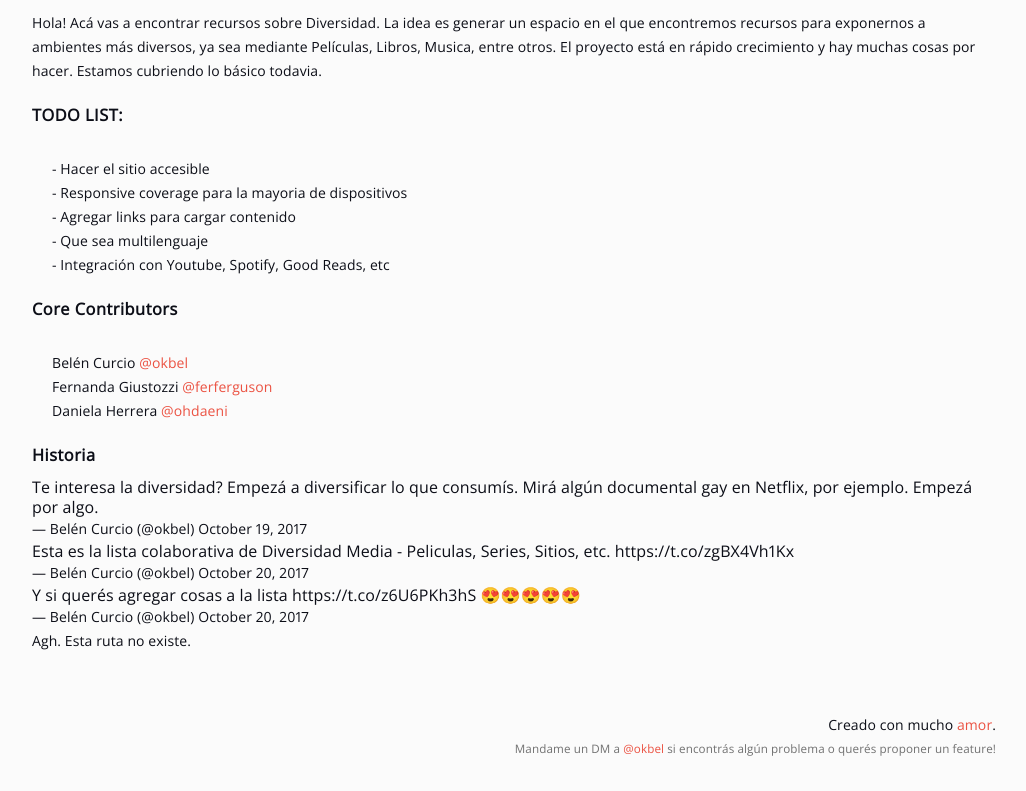
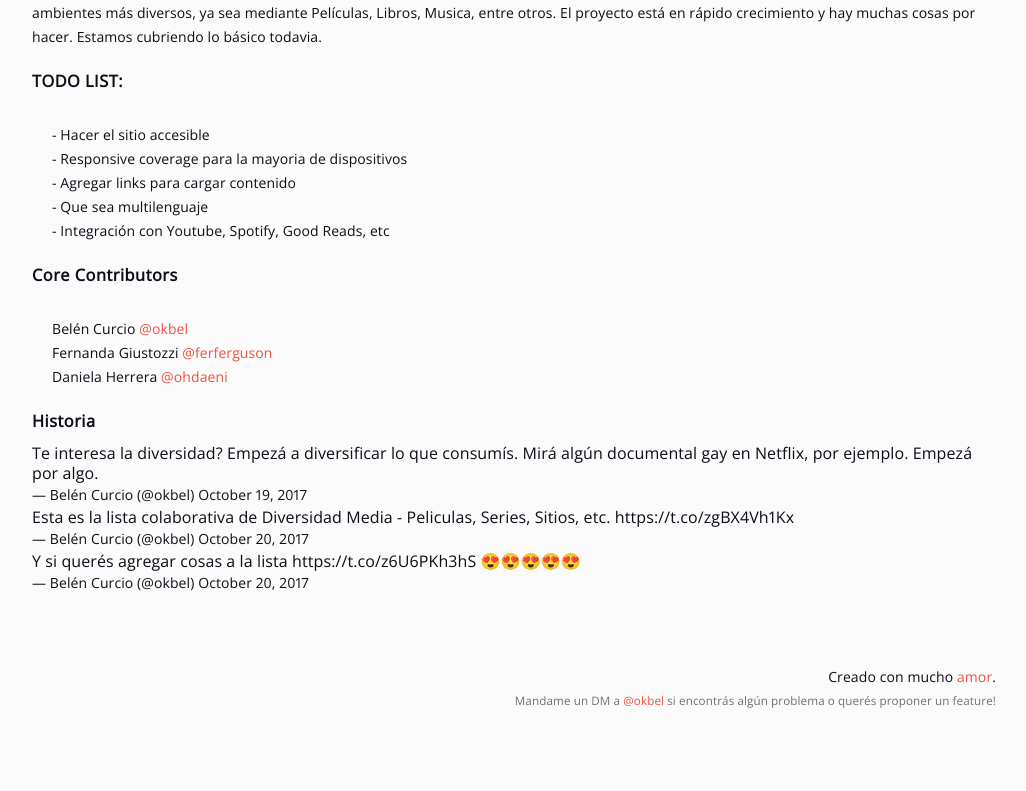
Before and after one commit to okbel/diversidad-media, a React app: page /about in a window 1280 px wide. Shown: the part 221-1012 px from the top of the page, without its empty margins (126-1152 px from the left). After the commit the page ends 974 px from the top, so only its background shows below. Built offline with nearby package versions, Linux system fonts and the light colour scheme.

Commit message:
Fixing layout and router

```diff
--- a/src/App.css
+++ b/src/App.css
@@ -26,6 +26,9 @@
 }
 
 .banner {
+  position: absolute;
+  top: 0;
+  left: 0;
   background-color: #61c482;
   padding: 5px 0;
   text-align: center;
@@ -33,6 +36,7 @@
   font-weight: 600;
   letter-spacing: 0.2px;
   color: hsla(0,0%,100%,.90);
+  width: 100%;
 }
 
 .banner .link {
--- a/src/App.js
+++ b/src/App.js
@@ -1,5 +1,5 @@
 import React from 'react';
-import {BrowserRouter as Router, Route} from 'react-router-dom';
+import {BrowserRouter as Router, Route, Switch} from 'react-router-dom';
 import reducers from './reducers';
 
 import s from './App.css';
@@ -39,6 +39,7 @@ class App extends React.Component {
             <div className={s.container}>
               <Header />
               <div className={s.content}>
+                <Switch>
                   <Route exact path="/" component={Movies}/>
 
                   <Route exact path="/movies" component={Movies}/>
@@ -53,7 +54,8 @@ class App extends React.Component {
                   <Route path="/other" component={Other}/>
 
                   <Route exact path="/about" component={Home}/>
-                <Route path="*" component={Missing}/>
+                  <Route component={Missing}/>
+                </Switch>
               </div>
               <Footer />
             </div>
--- a/src/components/Footer.css
+++ b/src/components/Footer.css
@@ -8,6 +8,6 @@
 }
 
 .footer {
-  padding: 30px 0;
+  padding: 40px 0;
   text-align: right;
 }
```
Lines whose indentation alone changed are shown as unchanged.
